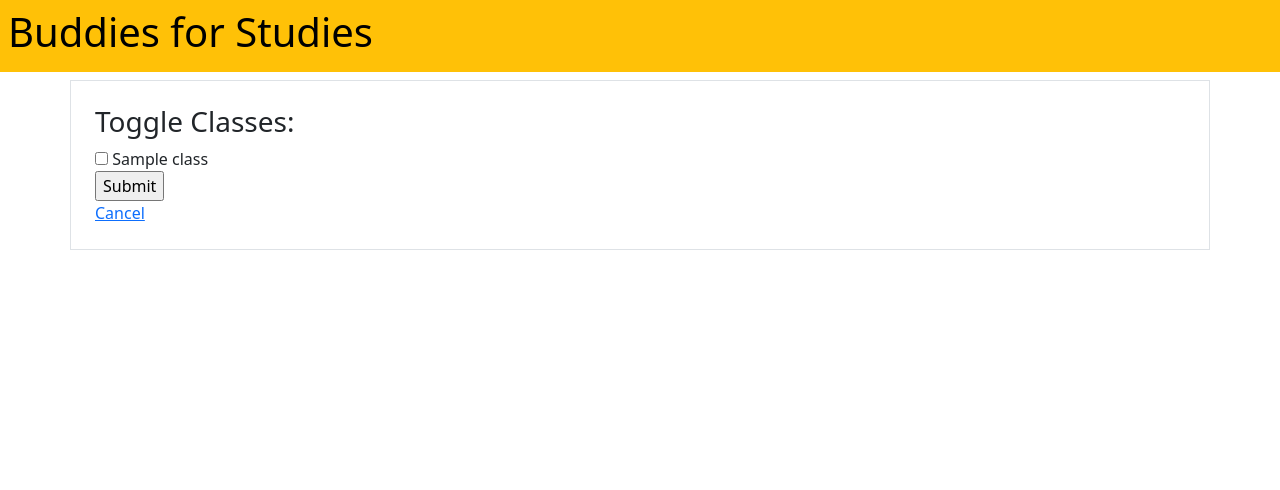
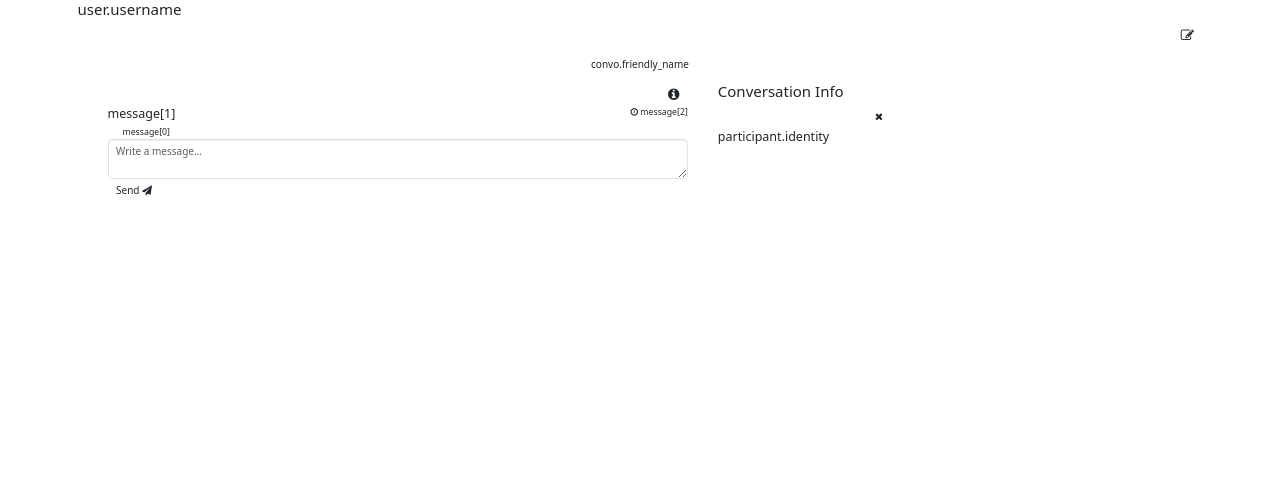
Before and after one commit to rafid-mirza/study-buddy-website, a Django app: template buddiesforstudies/templates/messages.html in a window 1280 px wide. Shown: the top 490 px of the page. Run offline with Django 4.2, Linux system fonts and the light colour scheme; a user stored in the database is signed in; tables that the repository leaves empty hold one stand-in row (values such as "Sample post"); the template is opened without the code that fills it: values that come from a table or form of the project are taken from there, most other values are stand-ins (such as "Sample title", 1, 10 or a date in 2020); one stand-in notice (Sample message) is shown; some libraries are stand-ins or nearby versions.

Commit message:
Base for modification of messages.html
I have ported the template and modified it so it has the correct messages, participants, and chats put into it, but I still need to figure out how if statements work and add refresh button and other redirects to make the text work

```diff
--- a/buddiesforstudies/templates/messages.html
+++ b/buddiesforstudies/templates/messages.html
@@ -1,5 +1,23 @@
 <!DOCTYPE html>
 {% load socialaccount %}
+
+<!-- Modifying template from https://bootsnipp.com/snippets/4MGa2 -->
+
+<link href="//maxcdn.bootstrapcdn.com/bootstrap/4.0.0/css/bootstrap.min.css" rel="stylesheet" id="bootstrap-css">
+<script src="//maxcdn.bootstrapcdn.com/bootstrap/4.0.0/js/bootstrap.min.js"></script>
+<script src="//cdnjs.cloudflare.com/ajax/libs/jquery/3.2.1/jquery.min.js"></script>
+<!------ Include the above in your HEAD tag ---------->
+
+<link href="//maxcdn.bootstrapcdn.com/bootstrap/3.3.0/css/bootstrap.min.css" rel="stylesheet" id="bootstrap-css">
+<script src="//maxcdn.bootstrapcdn.com/bootstrap/3.3.0/js/bootstrap.min.js"></script>
+<script src="//code.jquery.com/jquery-1.11.1.min.js"></script>
+<!------ Include the above in your HEAD tag ---------->
+
+<link href="messages.css">
+
+<!--3rd Party Fonts & Icons-->
+<link rel="stylesheet" type="text/css" href="https://fonts.googleapis.com/css?family=Open+Sans"/>
+<link rel="stylesheet" href="https://maxcdn.bootstrapcdn.com/font-awesome/4.5.0/css/font-awesome.min.css">
 <html lang="en">
     <head>
         <title>Your Messages</title>
@@ -15,27 +33,117 @@
 
     <body class="d-flex flex-column min-vh-100">
         {% if user.is_authenticated %}
-            <div class="p-2 bg-warning text-black text-left">
-                <h1>Buddies for Studies</h1>
+            <div class="container fill">
+                <div class="row chat-wrap">
+            <!--Left Menu / Conversation List-->
+            <div class="col-sm-12 section-wrap">
+
+                <!--Header-->
+                <div class="row header-wrap">
+                    <div class="chat-header col-sm-12">
+                        <!-- Replace username -->
+                        <h4 id="username"> user.username</h4>
+                        <div class="header-button">
+                            <a class="btn pull-right" href="#Contacts" data-toggle="collapse">
+                                <i class="fa fa-pencil-square-o fa-lg"></i>
+                            </a>
+                        </div>
+                    </div>
+                </div>
+
+                <!--Conversations-->
+                <div class="row content-wrap">
+                    <!-- Modified to have conversation friendly name rather than contact name -->
+                    {% for convo in chats %}
+                    <div class="conversation btn">
+                        <div class="media-body">
+                            <!-- Change to being a button with calls for views refresh feed w/ convo id -->
+                            <h5 class="btn" id="chat_name"> convo.friendly_name </h5>
+                        </div>
+                    </div>
+                    {% endfor %}
+                </div>
+
             </div>
 
-            <div class="container p-4 my-2 border">
-                <header>
-                    <h3>Toggle Classes:</h3>
-                </header>
-                <form action="{% url 'toggle' %}" method="post">
-                    {% csrf_token %}
-                    <fieldset>
-                        {% if error_message %}<p><strong>{{ error_message }}</strong></p>{% endif %}
-                        {% for chat in user.classes_set.all %}
-                            <input type="checkbox" name="choice" id="choice{{ forloop.counter }}" value="{{ class }}">
-                            <label for="choice{{ forloop.counter }}">{{ class }}</label><br>
-                        {% endfor %}
-                    </fieldset>
-                    <input type="submit" value="Submit">
-                    </form>
-                <a href="{% url 'index' %}">Cancel</a>
+        </div>
+
+        <!-- Messages & Info -->
+        <div class="col-sm-9 panel-wrap">
+
+            <!--Main Content / Message List-->
+            <div class="col-sm-9 section-wrap" id="Messages">
+
+                <!--Header-->
+                <div class="row header-wrap">
+                    <div class="chat-header col-sm-12">
+                        <div class="header-button">
+                            <a class="btn pull-right info-btn">
+                                <i class="fa fa-info-circle fa-lg"></i>
+                            </a>
+                        </div>
+                    </div>
+                </div>
+
+                <!--Messages-->
+                <div class="row content-wrap messages">
+                    {% for message in messages %}
+                        <div class="msg">
+                            <div class="media-body">
+                                <!-- Check if this way of having message info is valid -->
+                                <small class="pull-right time"><i class="fa fa-clock-o"></i> message[2] </small>
+                                <h5 class="media-heading"> message[1] </h5>
+                                <small class="col-sm-11"> message[0] </small>
+                            </div>
+                        </div>
+                    {% endfor %}
+                </div>
+
+                <!--Message box & Send Button-->
+                <div class="row send-wrap">
+                    <div class="send-message">
+                        <div class="message-text">
+                            <textarea class="no-resize-bar form-control" rows="2" placeholder="Write a message..." id="message_text"></textarea>
+                        </div>
+                        <div class="send-button">
+                            <!-- Check how to redirect to send messages -->
+                            <a class="btn">Send <i class="fa fa-send"></i></a>
+                        </div>
+                    </div>
+                </div>
+
             </div>
+
+            <!--Sliding Menu / Conversation Members-->
+            <div class="col-sm-3 section-wrap" id="Members">
+
+                <!--Header-->
+                <div class="row header-wrap">
+                    <div class="chat-header col-sm-12">
+                        <h4>Conversation Info</h4>
+                        <div class="header-button">
+                            <a class="btn pull-right info-btn">
+                                <i class="fa fa-close"></i>
+                            </a>
+                        </div>
+                    </div>
+                </div>
+
+                <!--Members-->
+                <div class="row content-wrap">
+                    {% for participant in participants %}
+                    <div class="contact">
+                        <div class="media-body">
+                            <h5 class="media-heading">participant.identity</h5>
+                        </div>
+                    </div>
+                    {% endfor %}
+                </div>
+            </div>
+        </div>
+            </div>
+            </div>
+
 
         {% else %}
             <div class="p-3 bg-warning text-black text-left">
--- a/buddiesforstudies/views.py
+++ b/buddiesforstudies/views.py
@@ -105,7 +105,7 @@ def messages_home(request):
 
     # Checks for chats the user is in
     chats = []
-    for chat in conversation:
+    for chat in conversation.objects.all():
         for member in chat.participants.all():
             if member.identity is request.user.username:
                 chats.append(chat)
@@ -151,7 +151,7 @@ def refresh_feed(request):
     auth_token = os.environ['TWILIO_AUTH_TOKEN']
     client = Client(account_sid, auth_token)
     chats = []
-    for chat in conversation:
+    for chat in conversation.objects.all():
         for member in chat.participants.all():
             if member.identity is request.user.username:
                 chats.append(chat)
--- a/mysite/settings.py
+++ b/mysite/settings.py
@@ -34,7 +34,7 @@ load_dotenv(dotenv_path)
 SECRET_KEY = 'django-insecure-3j(ycuh#-0jx!z0=p$!h*d_&(e6^cfn_rwqz=j00h^g*8zi1&e'
 
 # SECURITY WARNING: don't run with debug turned on in production!
-DEBUG = True
+DEBUG = False
 
 ALLOWED_HOSTS = ['localhost','127.0.0.1','buddiesforstudies.herokuapp.com','jaimebuddiesforstudies.herokuapp.com','studiebuddies.herokuapp.com', 'togglebuddiesforstudies.herokuapp.com']
 
```
Also changed, not shown: buddiesforstudies/templates/messages.css (added, +213 -0 lines).
